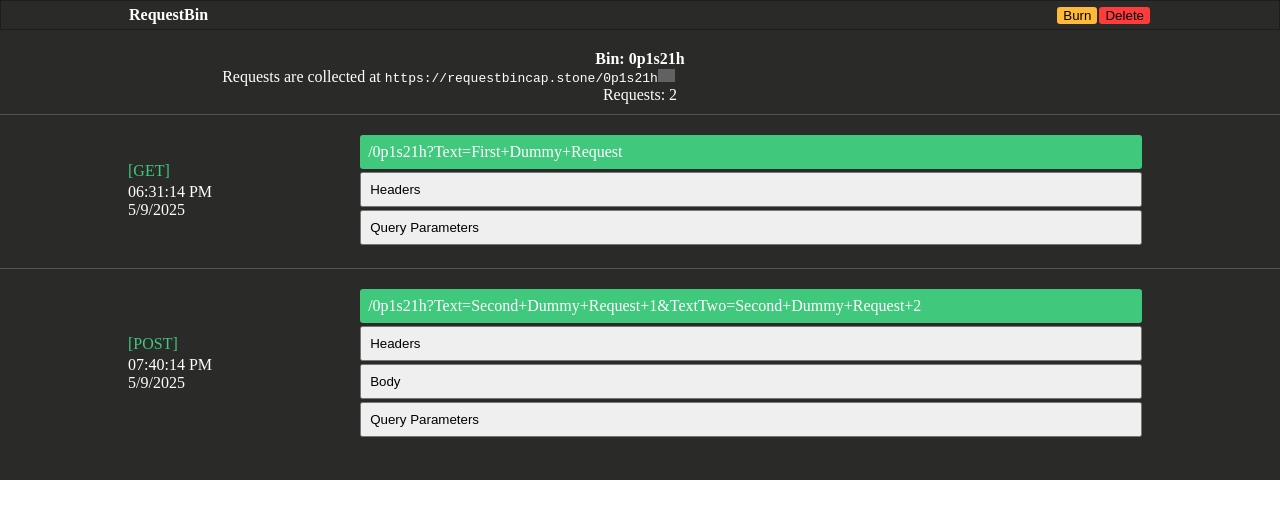
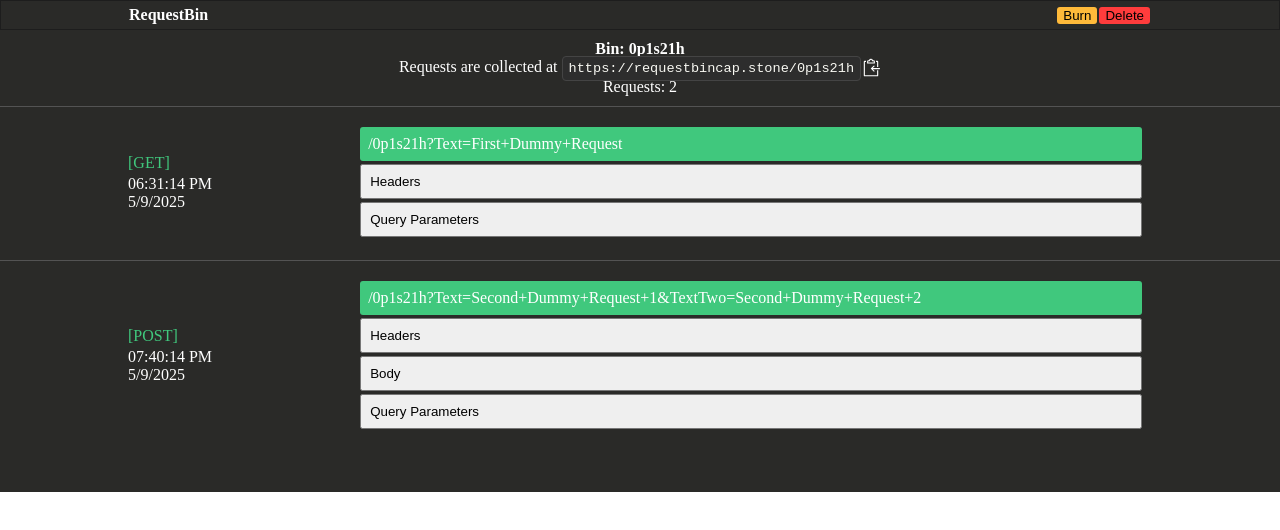
Before and after one commit to dereknovak/RequestBin-Capstone, a React (Vite) app in the folder client/: page /bin/0p1s21h in a window 1280 px wide. Shown: the top 530 px of the page. Built offline with nearby package versions, Linux system fonts and the light colour scheme; grey boxes are pictures that could not be loaded.

Commit message:
Updated copy url functionality

```diff
--- a/client/src/App.css
+++ b/client/src/App.css
@@ -6,17 +6,22 @@
 }
 
 header {
+  box-sizing: border-box;
+  position: fixed;
+  width: 100%;
   display: flex;
   justify-content: space-between;
   padding: 5px 10%;
   border: 1px solid rgb(29, 29, 29);
+  z-index: auto;
+  background-color: rgb(42, 42, 40);
 }
 
 main {
   display: flex;
   flex-direction: column;
   align-items: center;
-  padding: 20px 0;
+  padding: 40px 0;
 }
 
 ol {
@@ -44,6 +49,22 @@
 
 pre {
   display: none;
+}
+
+kbd {
+  font-family: 'Courier New', Courier, monospace;
+  background-color: #2d2d2d;
+  color: #f8f8f2;
+  padding: 4px 6px;
+  border-radius: 4px;
+  font-size: .85em;
+  border: 1px solid #444;
+  white-space: nowrap;
+}
+
+span {
+  display: inline-flex;
+  vertical-align: middle;
 }
 
 .left-request-info {
@@ -135,14 +156,12 @@
   border-radius: 3px;
 }
 
-#clipboard {
+#clipboard, #checkbox {
   display: inline-block;
-  width: 2%;
+  width: 20px;
   filter: invert();
 }
 
-#checkbox {
-  display: inline-block;
-  width: 4%;
-  filter: invert();
+#clipboard:hover, #checkbox:hover {
+  cursor: pointer;
 }
--- a/client/src/components/Bin.tsx
+++ b/client/src/components/Bin.tsx
@@ -4,6 +4,9 @@
 
 import Options from './Options';
 import Request from './Request';
+
+import clipboardIcon from '../assets/clipboard.svg';
+import checkboxIcon from '../assets/checkbox.svg';
 
 const Bin = () => {
   const [requests, setRequests] = useState([]);
@@ -60,20 +63,14 @@
     }
   };
 
-  if (isCopied) {
-    return (
-      <span onClick={copyToClipboard} title='URL is copied to your clipboard'>
-        <img id='checkbox' src='src/assets/checkbox.svg' />
-      </span>
-    );
-  } else {
-    return (
-      <span onClick={copyToClipboard} title='URL copied'>
-        <img id='clipboard' src='src/assets/clipboard.svg' />
-      </span>
-    );
-  }
-}
+  const iconSrc = isCopied ? checkboxIcon : clipboardIcon;
+  const altText = isCopied ? 'Copied' : 'Copy';
 
+  return (
+    <span onClick={copyToClipboard} title={altText}>
+      <img id={isCopied ? 'checkbox' : 'clipboard'} src={iconSrc} alt={altText} />
+    </span>
+  );
+};
 
 export default Bin;
--- a/client/src/components/Request.tsx
+++ b/client/src/components/Request.tsx
@@ -91,7 +91,7 @@
       <dt>
         <button type='button' onClick={() => toggleVisibility('queryParams')}>Query Parameters</button>
         <pre className={visibility.queryParams}>
-          {data || 'NO PARAMS'}
+          {data}
         </pre>
       </dt>
     );
```
Also changed, not shown: client/src/assets/clipboard.png (deleted), client/src/assets/clipboard.svg (added).
